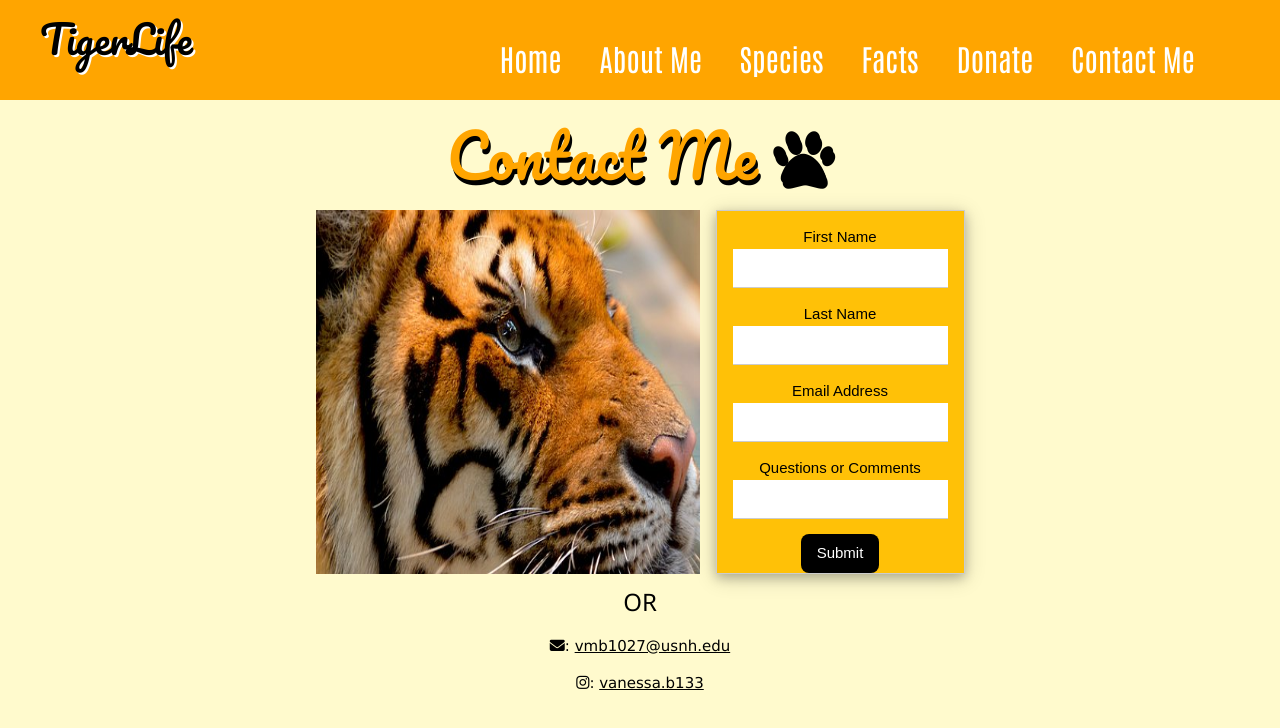
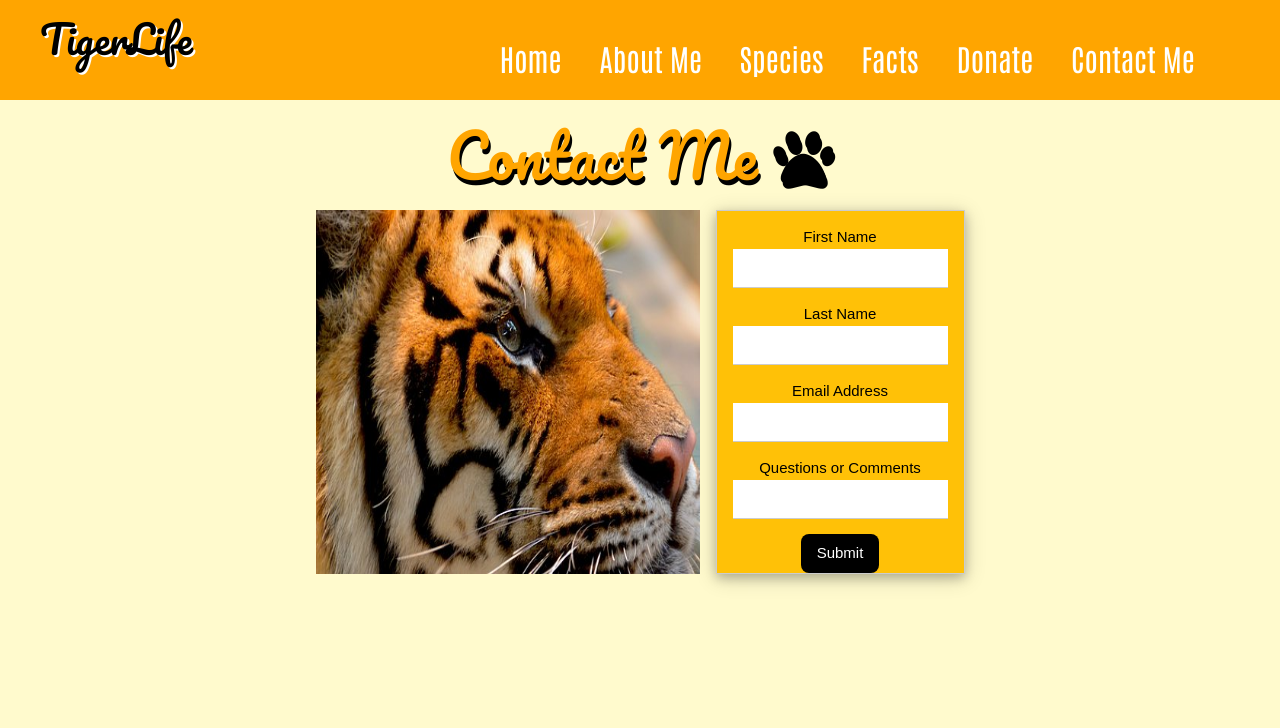
Before and after one commit to vanvan144/TigerLife, a plain HTML site: page contact.html in a window 1280 px wide. Drawn offline with nearby package versions, Linux system fonts and the light colour scheme; a web font is replaced by a local one.

Commit message:
Change contact page

```diff
--- a/contact.html
+++ b/contact.html
@@ -150,11 +150,7 @@
             </form>
         </div>
     </div>
-    <h3 class="w3-hide-small">OR </h3>
-    <div class="socials">
-        <p class="w3-hide-small"><i class="fa-solid fa-envelope"></i>: <a href="mailto:vmb1027@usnh.edu" target="_blank">vmb1027@usnh.edu</a></p>
-        <p class="w3-hide-small"><i class="fa-brands fa-instagram"></i>: <a href="https://www.instagram.com/vanessa.b133/?next=%2F" target="_blank">vanessa.b133</a></p>
-    </div>
+
     <!-- Small Screen Content -->
     <img class="w3-hide-large" src="imgs/tiger-face.jpg" alt="tiger face" style="width:70%">
     <div class=" w3-margin-left w3-card-4 w3-amber w3-border w3-hide-large w3-margin-top">
```
